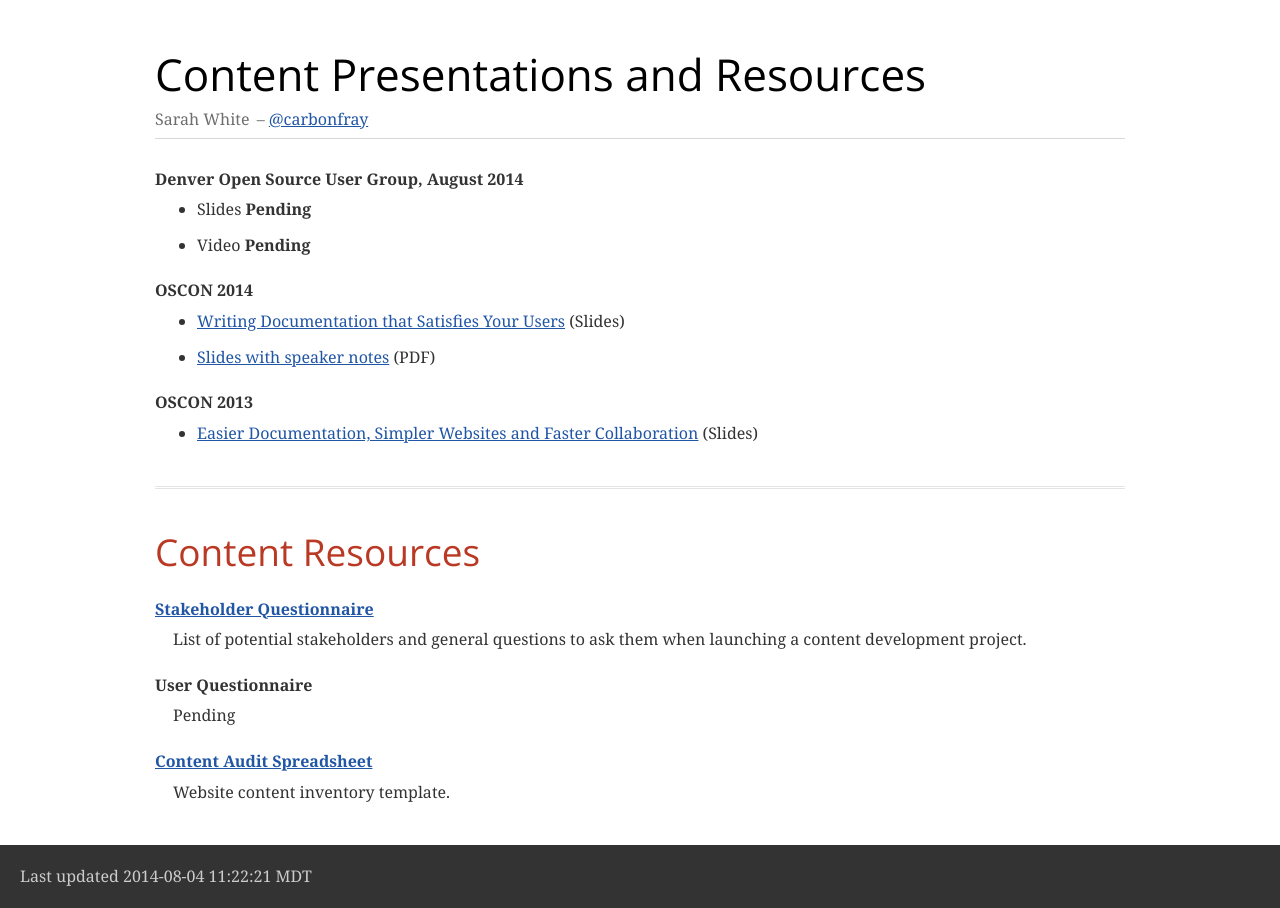
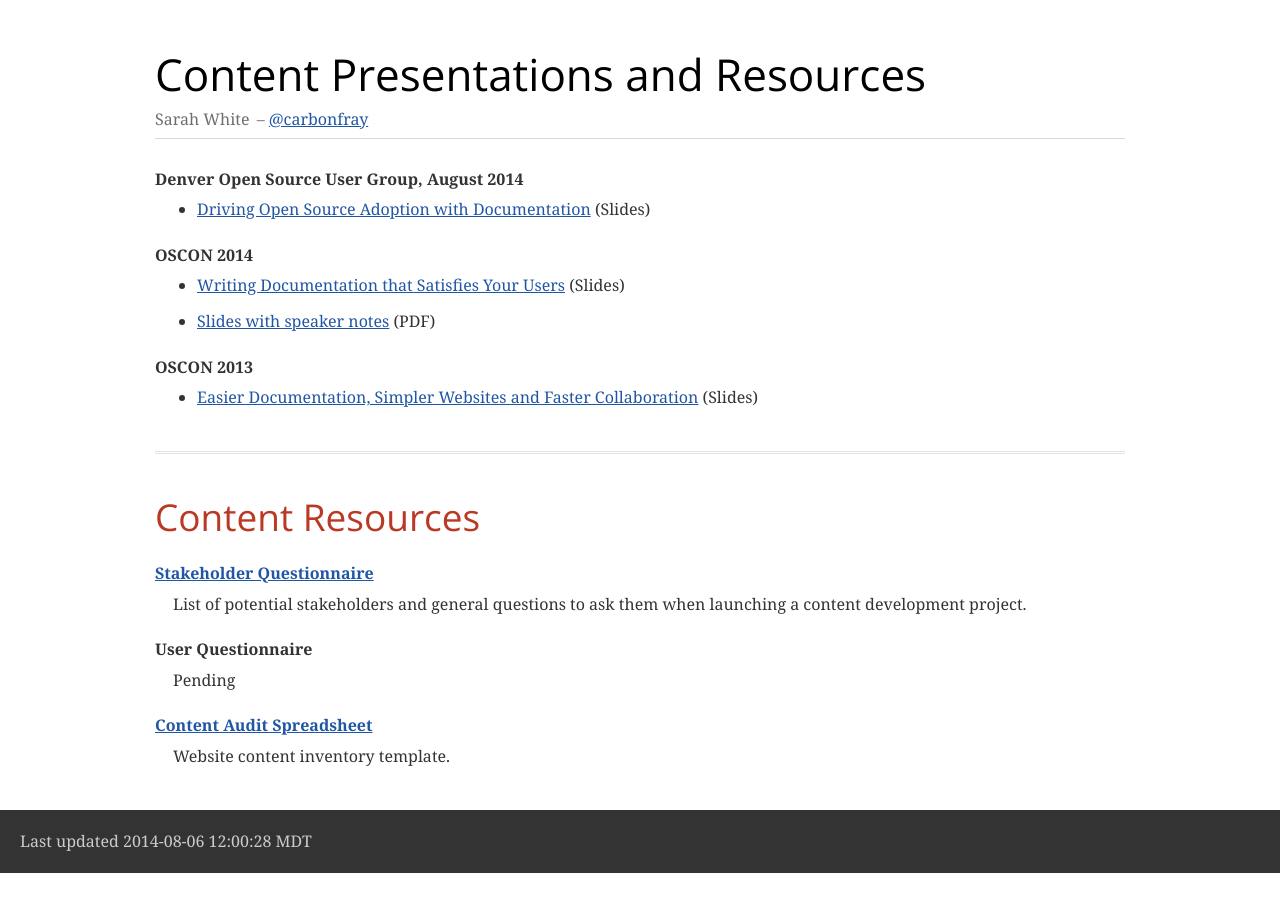
Before and after one commit to graphitefriction/decks, a plain HTML site: page index.html in a window 1280 px wide. After the commit the page ends 873 px from the top, so only its background shows below. Drawn offline with nearby package versions, Linux system fonts and the light colour scheme; a web font is replaced by a local one.

Commit message:
adds dosug slides

```diff
--- a/index.html
+++ b/index.html
@@ -6,7 +6,7 @@
 <meta name="viewport" content="width=device-width, initial-scale=1.0">
 <meta name="generator" content="Asciidoctor 1.5.0.rc.3">
 <meta name="description" content="A collection of HTML 5-based presentation slide decks from my past speaking engagements.">
-<meta name="keywords" content="documentation usability, documentation that satisfies users, content strategy for documentation, software documentation, stakeholder questions, documentation stakeholders, content inventory">
+<meta name="keywords" content="documentation usability, documentation that satisfies users, content strategy for documentation, software documentation, stakeholder questions, documentation stakeholders, content inventory, open source documentation">
 <meta name="author" content="Sarah White">
 <title>Sarah's Content Presentations and Resources</title>
 <link rel="stylesheet" href="https://fonts.googleapis.com/css?family=Open+Sans:300,300italic,400,400italic,600,600italic|Noto+Serif:400,400italic,700,700italic|Droid+Sans+Mono:400">
@@ -426,10 +426,7 @@ b.conum * { color: inherit !important; }
 <div class="ulist">
 <ul>
 <li>
-<p>Slides <strong>Pending</strong></p>
-</li>
-<li>
-<p>Video <strong>Pending</strong></p>
+<p><a href="driving-open-source-adoption-with-documentation">Driving Open Source Adoption with Documentation</a> (Slides)</p>
 </li>
 </ul>
 </div>
@@ -485,7 +482,7 @@ b.conum * { color: inherit !important; }
 </div>
 <div id="footer">
 <div id="footer-text">
-Last updated 2014-08-04 11:22:21 MDT
+Last updated 2014-08-06 12:00:28 MDT
 </div>
 </div>
 </body>
```
Also changed, not shown: 1 other file.
